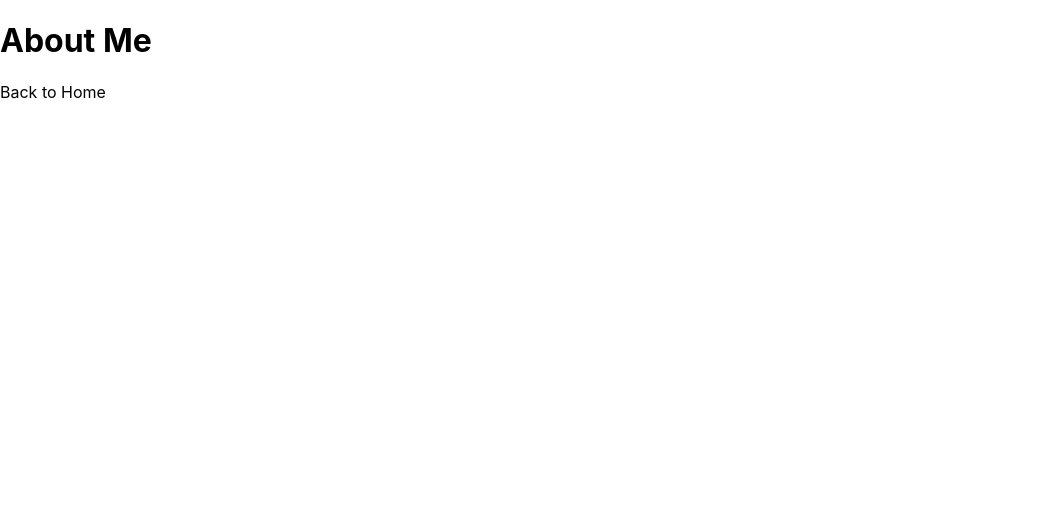
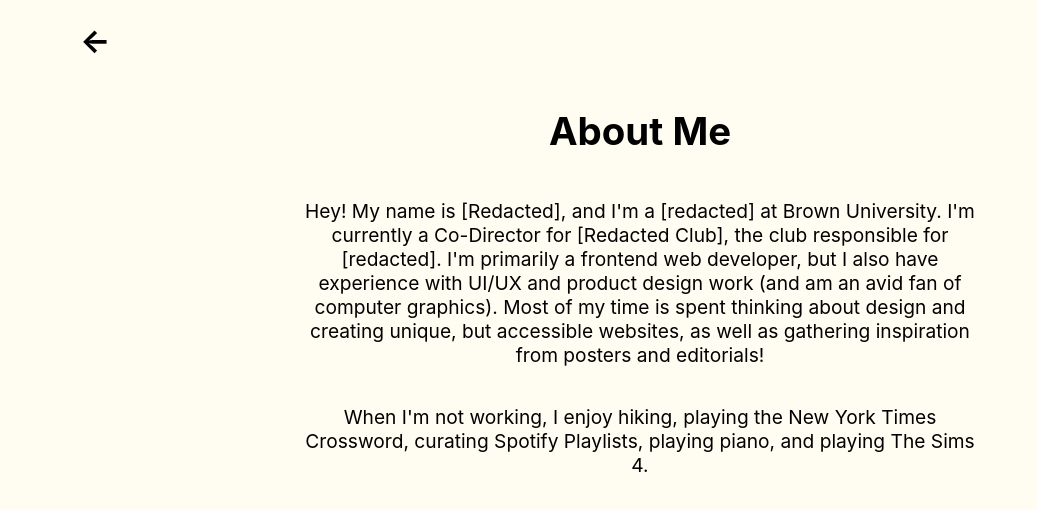
Before and after one commit to suburbiaexe/personal-site, a Next.js app in the folder portfolio/: page /about in a window 1280 px wide. Shown: the top 510 px of the page, without its empty margins (0-1037 px from the left). Built offline with nearby package versions, Linux system fonts and the light colour scheme.

Commit message:
basic about

```diff
--- a/portfolio/pages/about.js
+++ b/portfolio/pages/about.js
@@ -1,16 +1,23 @@
 import Link from 'next/link';
+import styles from '../styles/Home.module.css'
 
 export default function AboutPage() {
     return (
-        <div>
-            <header>
+        <div className={styles.main}>
+            <h1 id={styles.backArrow}>
+                <Link href="/">&larr;</Link>
+            </h1>
+            <div className={styles.aboutContainer}>
                 <h1>
                     About Me
                 </h1>
-            </header>
-            <p>
-                <Link href="/">Back to Home</Link>
-            </p>
+                <p>
+                    Hey! My name is [Redacted], and I'm a [redacted] at Brown University. I'm currently a Co-Director for [Redacted Club], the club responsible for [redacted]. I'm primarily a frontend web developer, but I also have experience with UI/UX and product design work (and am an avid fan of computer graphics). Most of my time is spent thinking about design and creating unique, but accessible websites, as well as gathering inspiration from posters and editorials!
+                </p>
+                <p>
+                    When I'm not working, I enjoy hiking, playing the New York Times Crossword, curating Spotify Playlists, playing piano, and playing The Sims 4.
+                </p>
+            </div>
         </div>
     );
 }
--- a/portfolio/pages/index.js
+++ b/portfolio/pages/index.js
@@ -33,7 +33,7 @@ export default function Home() {
             </a>
             <a href="https://google.com/" target="_blank" className={styles.projLink}>
                 <div className={styles.rect} id={styles.rect4}>
-                    <h2>Found@Brown</h2>
+                    <h2>Found@Brown &rarr;</h2>
                     <p>A Full-Stack, Lost & Found site for Brown University students and staff</p>
                 </div>
             </a>
@@ -49,6 +49,7 @@ export default function Home() {
                 </ul>
             </div>
             <div className={styles.pic}>
+                {/*this needs to change LMAOOOO*/}
                 <Image src="/images/me_2.png" height={400} width={475} alt="Photo of me, redacted" />
             </div>
 
--- a/portfolio/styles/Home.module.css
+++ b/portfolio/styles/Home.module.css
@@ -77,7 +77,9 @@
   box-shadow: 10px 10px var(--main-accent-color);
 }
 
-.rect:hover h2 {
+.rect:hover h2,
+.rect:focus h2,
+.rect:active h2 {
   color: var(--main-accent-color);
 }
 
@@ -117,6 +119,24 @@
   position: absolute;
   top: 290px;
   left: 53em;
+}
+
+#backArrow:hover,
+#backArrow:focus,
+#backArrow:active {
+  color: var(--main-accent-color);
+}
+
+.aboutContainer {
+  width: 60%;
+  margin: auto;
+  margin-top: 0;
+  display: flex;
+  flex-direction: column;
+  justify-content: center;
+  align-items: center;
+  text-align: center;
+  font-size: larger;
 }
 
 /* #rect5 {
```
Also changed, not shown: portfolio/public/images/me.png (deleted).
